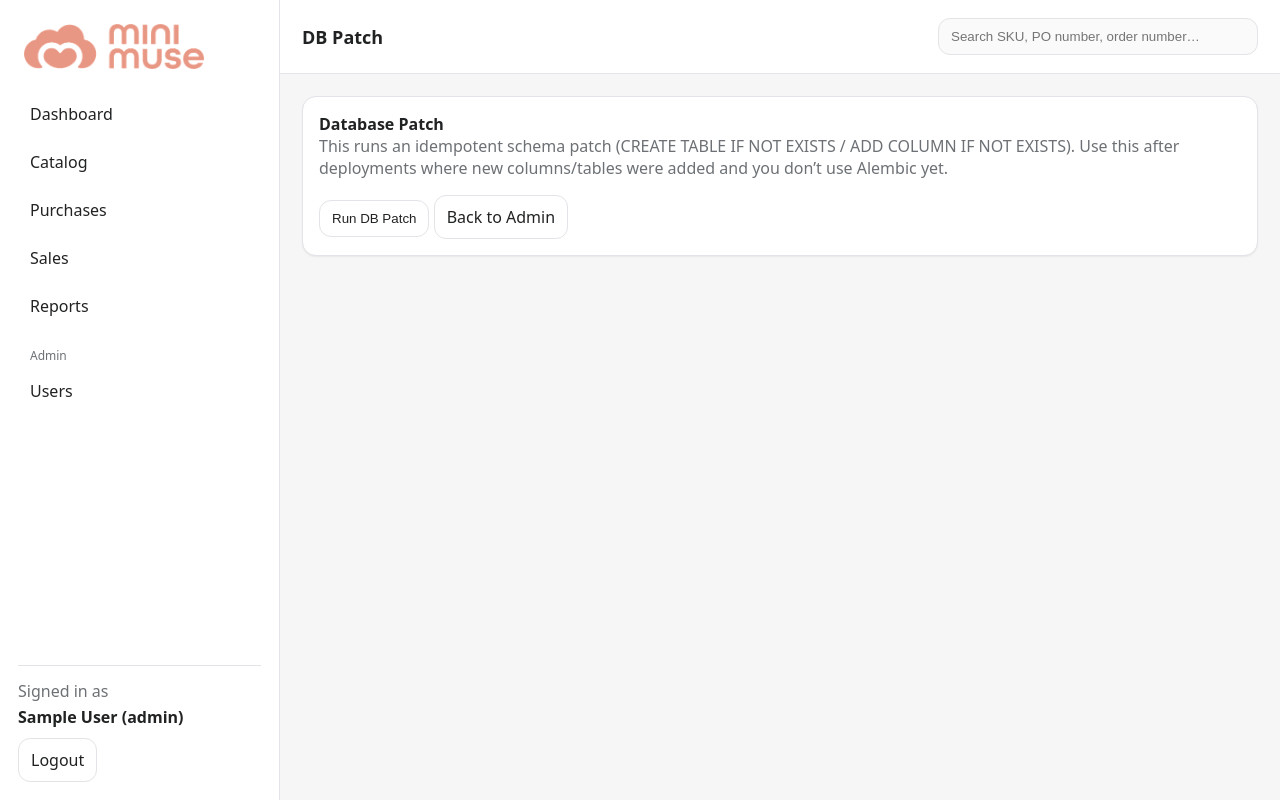
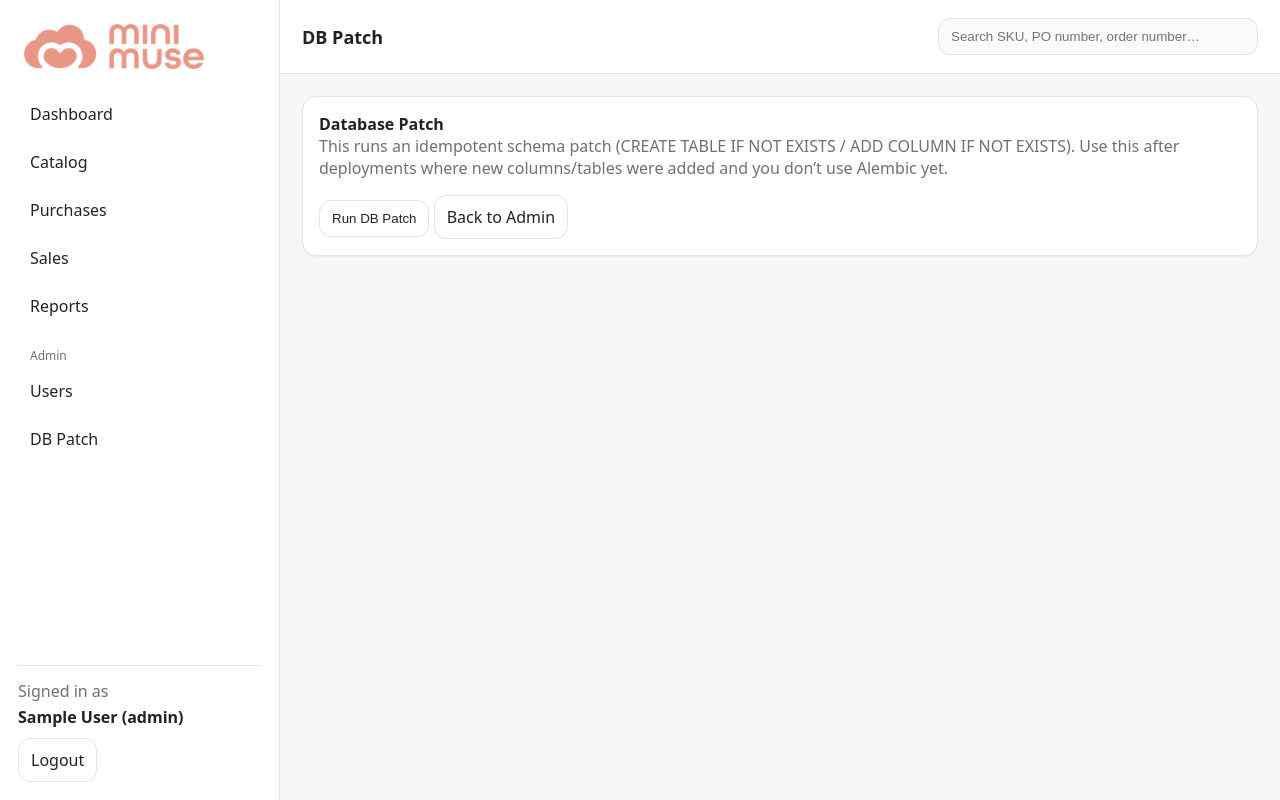
Before and after one commit to schaak722/mini-muse, a Flask app: page /admin/db-patch in a window 1280 px wide. Run offline with Flask 3, Linux system fonts and the light colour scheme; a user stored in the database is signed in; tables that the repository leaves empty hold one stand-in row (values such as "Sample post").

Commit message:
Update base.html

```diff
--- a/app/templates/base.html
+++ b/app/templates/base.html
@@ -33,6 +33,7 @@
         {% if current_user.is_authenticated and current_user.is_admin %}
           <div class="nav__section">Admin</div>
           <a class="nav__item" href="{{ url_for('admin.users_list') }}">Users</a>
+          <a class="nav__item" href="{{ url_for('admin.db_patch_home') }}">DB Patch</a>
         {% endif %}
       </nav>
 
```
